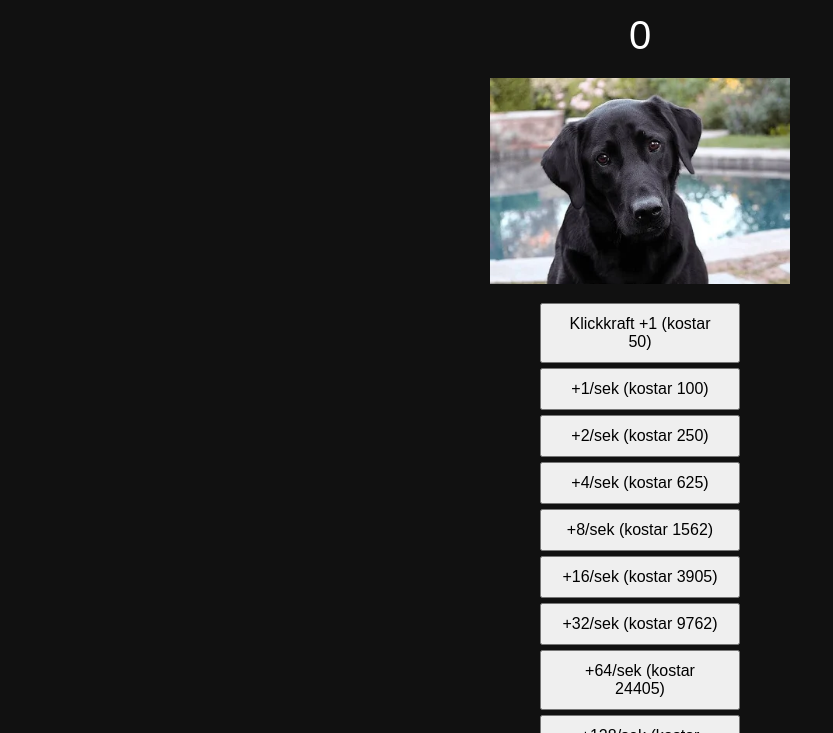
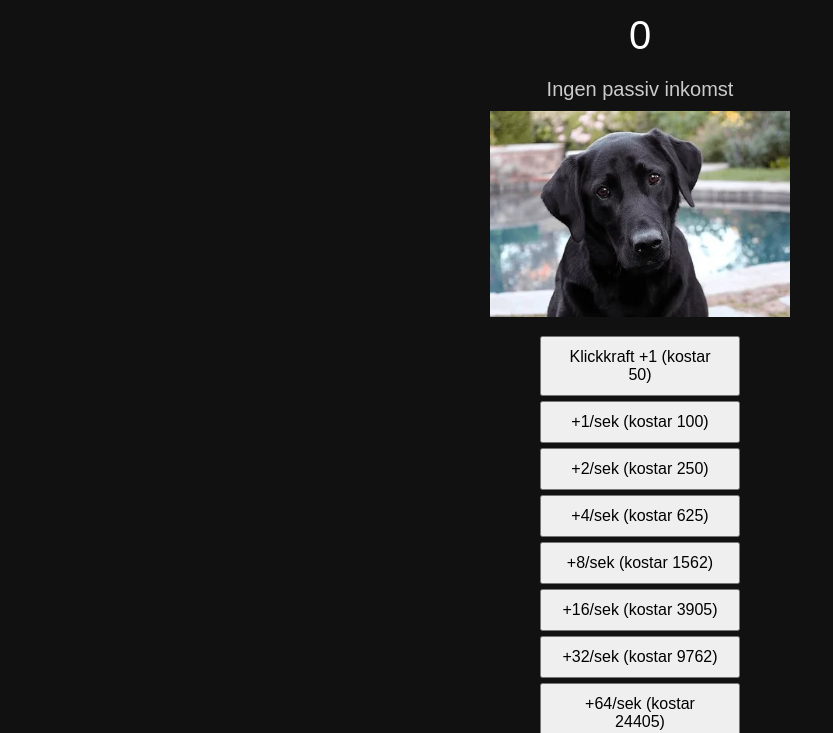
Before and after one commit to stoffe132/ww, a plain HTML site: page index.html in a window 1280 px wide. Shown: the part 67-800 px from the top of the page, without its empty margins (0-833 px from the left). Drawn offline with Linux system fonts and the light colour scheme.

Commit message:
Update index.html

```diff
--- a/index.html
+++ b/index.html
@@ -6,6 +6,7 @@
 <style>
 body{margin:0;background:#111;color:#fff;font-family:Arial;text-align:center}
 #count{font-size:40px;margin:20px 0}
+#idle{font-size:20px;margin-bottom:10px;color:#ccc}
 img{width:300px;cursor:pointer;user-select:none;transition:transform 0.1s}
 
 #upgrades{
@@ -26,7 +27,6 @@ button{
   margin-right:auto;
 }
 
-/* Fix för vänsterhörnsknappen */
 #resetBtn{
   position:fixed;
   top:20px;
@@ -34,7 +34,7 @@ button{
   width:auto !important;
   display:inline-block !important;
   padding:10px 16px;
-  z-index:2000;
+  z-index:9999;
 }
 </style>
 </head>
@@ -42,6 +42,7 @@ button{
 
 <h1>Dog Clicker</h1>
 <div id="count">0</div>
+<div id="idle">Idle: 0/sek</div>
 <img id="dog" src="dog.jpg" alt="dog"><br>
 
 <button id="resetBtn">Radera data</button>
@@ -52,33 +53,37 @@ button{
 <audio id="buySound" src="buy.mp3"></audio>
 
 <script>
-let count = parseInt(localStorage.getItem("count")) || 0;
-let clickPower = parseInt(localStorage.getItem("clickPower")) || 1;
-let passive = parseInt(localStorage.getItem("passive")) || 0;
+// Hämtar sparade värden eller startvärden med BigInt
+let count = BigInt(localStorage.getItem("count") || 0);
+let clickPower = BigInt(localStorage.getItem("clickPower") || 1);
+let passive = BigInt(localStorage.getItem("passive") || 0);
 
 const countEl = document.getElementById("count");
+const idleEl = document.getElementById("idle");
 const dog = document.getElementById("dog");
 const upgradesContainer = document.getElementById("upgrades");
 
 const clickSound = document.getElementById("clickSound");
 const buySound = document.getElementById("buySound");
 
-let upgrades = [{name:"Klickkraft +1", cost:50, effect:()=>clickPower++, multiplier:1.15}];
+// Skapar uppgraderingar dynamiskt
+let upgrades = [{name:"Klickkraft +1", cost:50n, effect:()=>clickPower+=1n, multiplier:115n}]; // multiplier i procent
 
-let baseCost = 100;
-let basePassive = 1;
+let baseCost = 100n;
+let basePassive = 1n;
 
 for(let i=1;i<=49;i++){
   upgrades.push({
     name: `+${basePassive}/sek`,
     cost: baseCost,
     effect:()=> passive += basePassive,
-    multiplier: 1.25
+    multiplier:125n
   });
-  baseCost = Math.floor(baseCost * 2.5);
-  basePassive = basePassive * 2;
+  baseCost = baseCost * 250n / 100n; // samma som *2.5
+  basePassive *= 2n;
 }
 
+// Skapar knappar för uppgraderingar
 upgrades.forEach((u, index)=>{
   let btn = document.createElement("button");
   btn.id = "upgrade"+index;
@@ -88,7 +93,7 @@ upgrades.forEach((u, index)=>{
     if(count >= u.cost){
       count -= u.cost;
       u.effect();
-      u.cost = Math.floor(u.cost * u.multiplier);
+      u.cost = u.cost * u.multiplier / 100n; // dynamiskt pris
       btn.textContent = `${u.name} (kostar ${u.cost})`;
       buySound.play();
       updateDisplay();
@@ -98,6 +103,7 @@ upgrades.forEach((u, index)=>{
   upgradesContainer.appendChild(btn);
 });
 
+// Klick på hunden
 dog.addEventListener("click", () => {
   count += clickPower;
   clickSound.play();
@@ -106,25 +112,33 @@ dog.addEventListener("click", () => {
   updateDisplay();
 });
 
+// Passiv inkomst varje sekund
 setInterval(()=>{
   count += passive;
   updateDisplay();
   save();
 },1000);
 
+// Reset-knapp
 document.getElementById("resetBtn").addEventListener("click", ()=>{
   localStorage.clear();
   location.reload();
 });
 
-function updateDisplay(){ countEl.textContent = count; }
-
-function save(){
-  localStorage.setItem("count", count);
-  localStorage.setItem("clickPower", clickPower);
-  localStorage.setItem("passive", passive);
+// Uppdaterar display
+function updateDisplay(){
+  countEl.textContent = count.toString();
+  idleEl.textContent = passive > 0 ? `Idle: ${passive}/sek` : "Ingen passiv inkomst";
 }
 
+// Sparar data
+function save(){
+  localStorage.setItem("count", count.toString());
+  localStorage.setItem("clickPower", clickPower.toString());
+  localStorage.setItem("passive", passive.toString());
+}
+
+// Initial uppdatering
 updateDisplay();
 </script>
 
```
